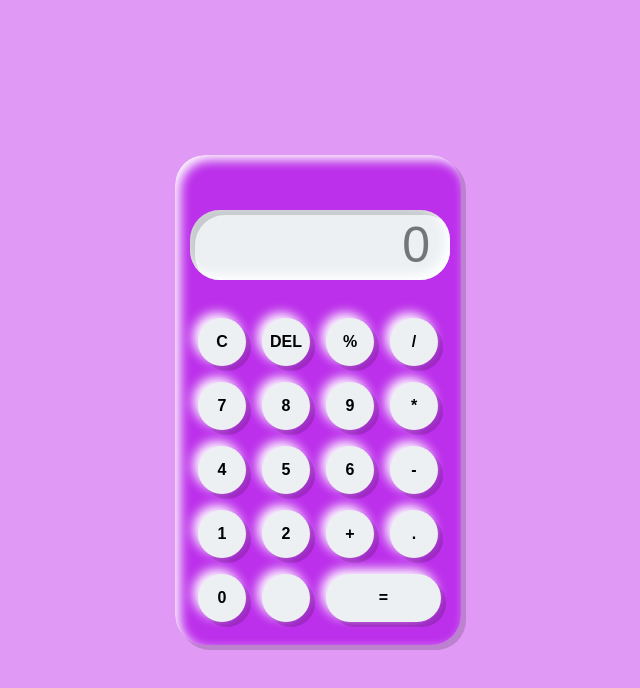
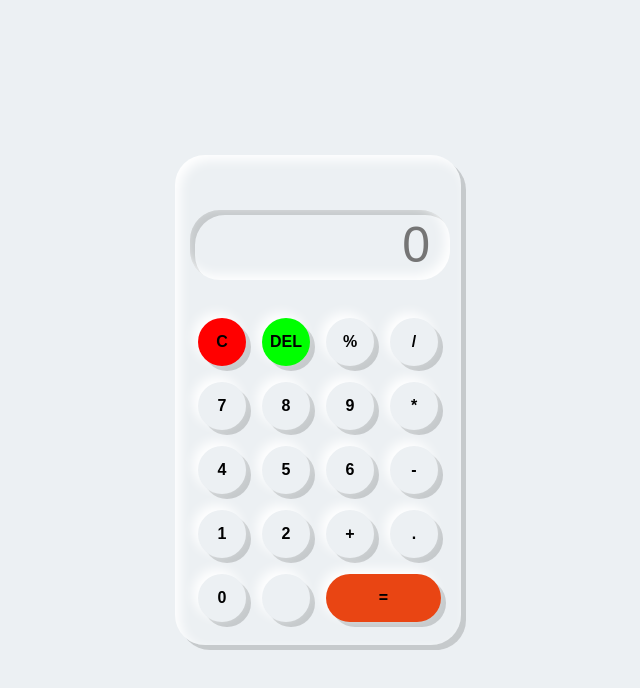
Before and after one commit to tusher-kumar-goon/calculator, a plain HTML site: page index.html in a window 1280 px wide. Shown: the whole page, without its empty margins (322-962 px from the left). Drawn offline with Linux system fonts and the light colour scheme.

Commit message:
full end

```diff
--- a/css/style.css
+++ b/css/style.css
@@ -2,7 +2,7 @@
     margin: 0;
     padding: 0;
     box-sizing: border-box;
-    background-color: #bc2eeb31;
+    background-color: #ecf0f3;
     font-family: sans-serif;
     outline: none;
     }
@@ -13,7 +13,7 @@
      align-items: center;
     }
     .calculator{
-        background-color:#bc2eebfc ;
+        background-color:#ecf0f3 ;
         padding: 15px;
         border-radius: 30px;
         box-shadow: inset 5px 5px 12px #ffffff,
@@ -54,8 +54,14 @@
     .equal{
        width: 115px;
        border-radius: 40px;
-       background-color: #ecf0f3;
+       background-color: #e94513;
        box-shadow:-5px -5px 12px #ffffff,
                                 5px 5px rgba(0, 0,0, .16) ;
 
     }
+    .cc{
+        background-color: red;
+    }
+    .dd{
+        background-color: rgb(0, 255, 0);
+    }
--- a/index.html
+++ b/index.html
@@ -11,8 +11,8 @@
           <div class="container">
                    <div class="calculator">
                         <input type="text" placeholder="0" id="output-screen">
-                        <button onclick="Clear()">C</button>
-                        <button onclick="del()">DEL</button>
+                        <button onclick="Clear()" class="cc">C</button>
+                        <button onclick="del()" class="dd">DEL</button>
                         <button onclick="display('%')">%</button>
                         <button onclick="display('/')">/</button>
                         <button onclick="display('7')">7</button>
```
